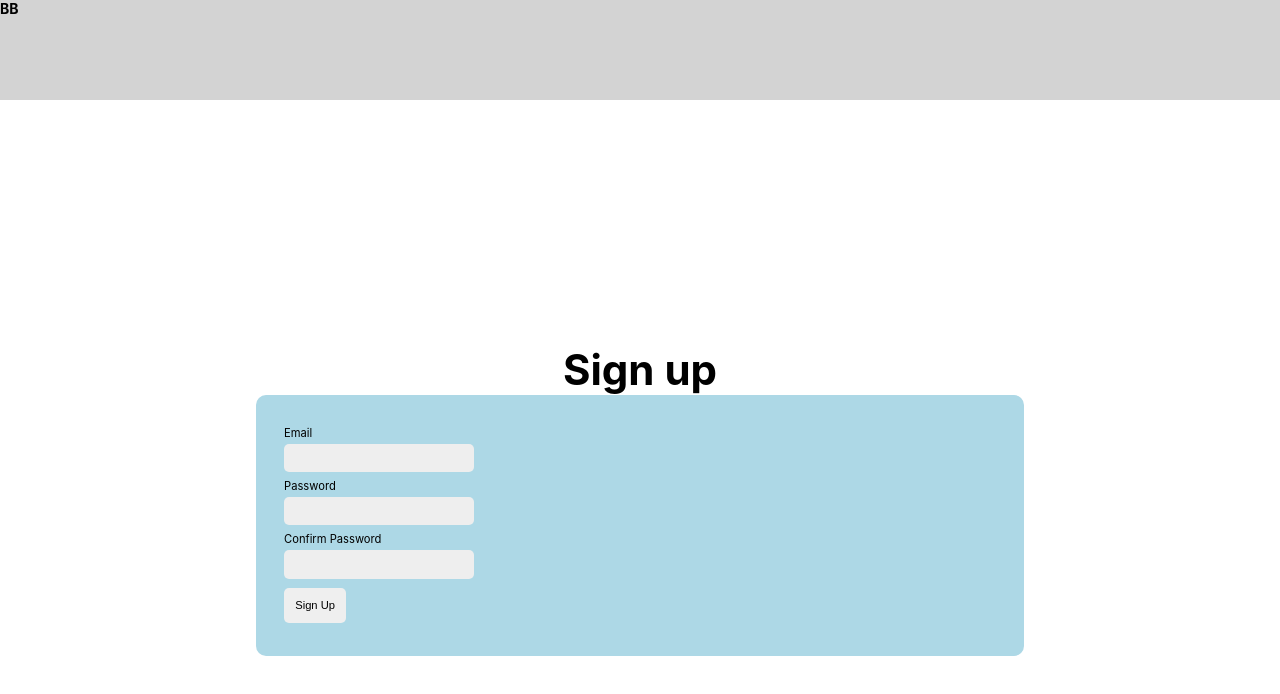
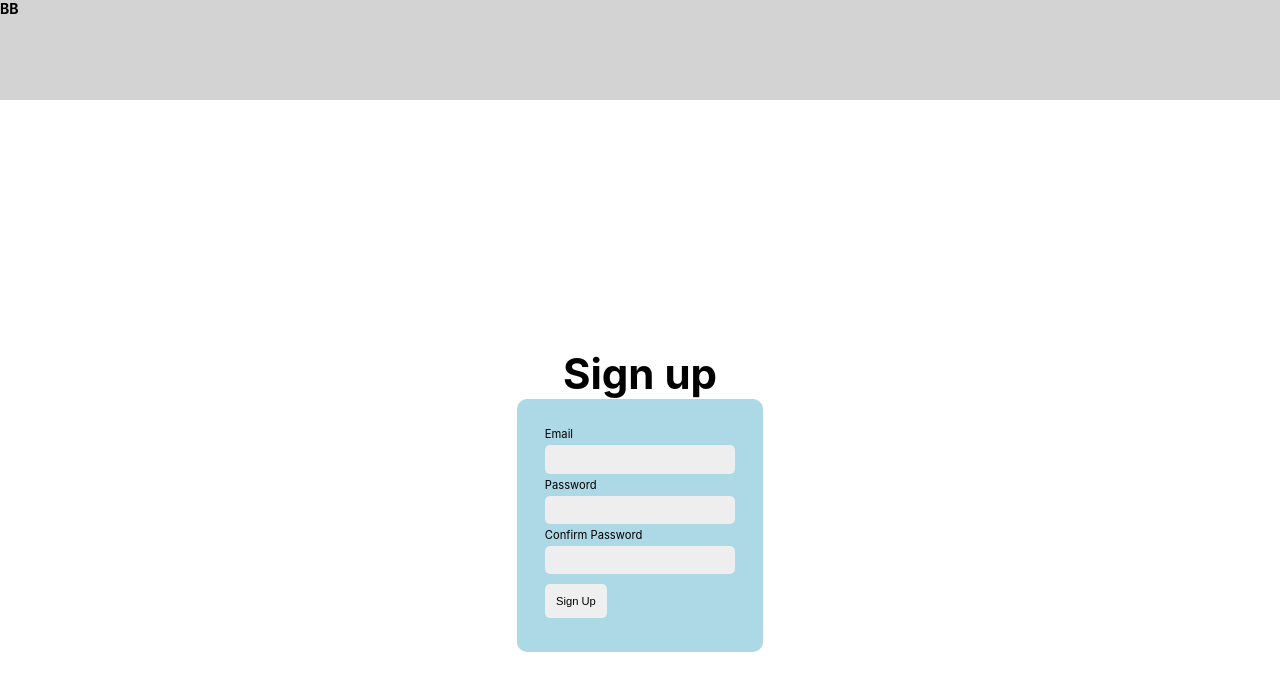
Before and after one commit to karlssonemma/borres_burgare, a Next.js app: page /signup in a window 1280 px wide. Shown: the top 694 px of the page. Built offline with nearby package versions, Linux system fonts and the light colour scheme.

Commit message:
firebase setup

```diff
--- a/components/Btn/index.jsx
+++ b/components/Btn/index.jsx
@@ -1,6 +1,7 @@
 import styled from 'styled-components';
 
 const StyledBtn = styled.button`
+    width: max-content;
     padding: 1em;
     margin: .5em 0;
     font-size: .8rem;
--- a/components/FormBlock/index.jsx
+++ b/components/FormBlock/index.jsx
@@ -2,11 +2,17 @@ import React from 'react';
 import styled from 'styled-components';
 
 const StyledForm = styled.form`
-width: 60vw;
-height: max-content;
-padding: 2em;
-border-radius: 10px;
-background-color: lightblue;
+    width: max-content;
+    height: max-content;
+    padding: 2em;
+    border-radius: 10px;
+    background-color: lightblue;
+    display: flex;
+    flex-direction: column;
+
+    /* & button {
+        align-self: center;
+    } */
 `;
 
 function FormBlock({ formAction, formMethod, formId, formName, children }) {
--- a/pages/signup.js
+++ b/pages/signup.js
@@ -20,16 +20,17 @@ function SignUpPage() {
                     labelText='Email'
                 />
                 <InputField
-                    inputType='text'
+                    inputType='password'
                     labelText='Password'
                 />
                 <InputField
-                    inputType='text'
+                    inputType='password'
                     labelText='Confirm Password'
                 />
                 <Btn
                     btnText='Sign Up'
                     btnType='submit'
+                    style={{ color: 'blue' }}
                 />
             </FormBlock>
         </main>
```
Also changed, not shown: components/MenuItemCard/index.jsx (added, +18 -0 lines), components/OrderContainer/index.jsx (added, +7 -0 lines), config/firebase.js (added, +21 -0 lines), database/readCollection.js (added, +8 -0 lines), pages/order.js (added, +19 -0 lines).
